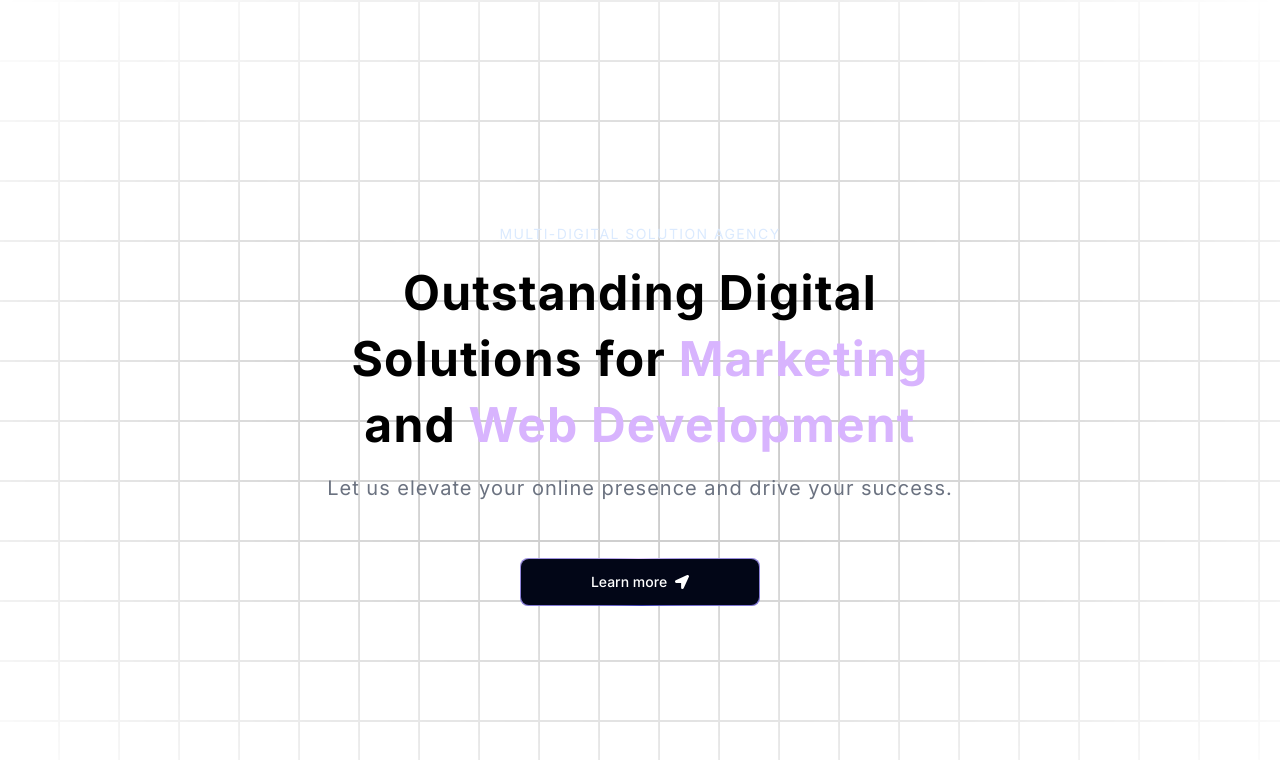
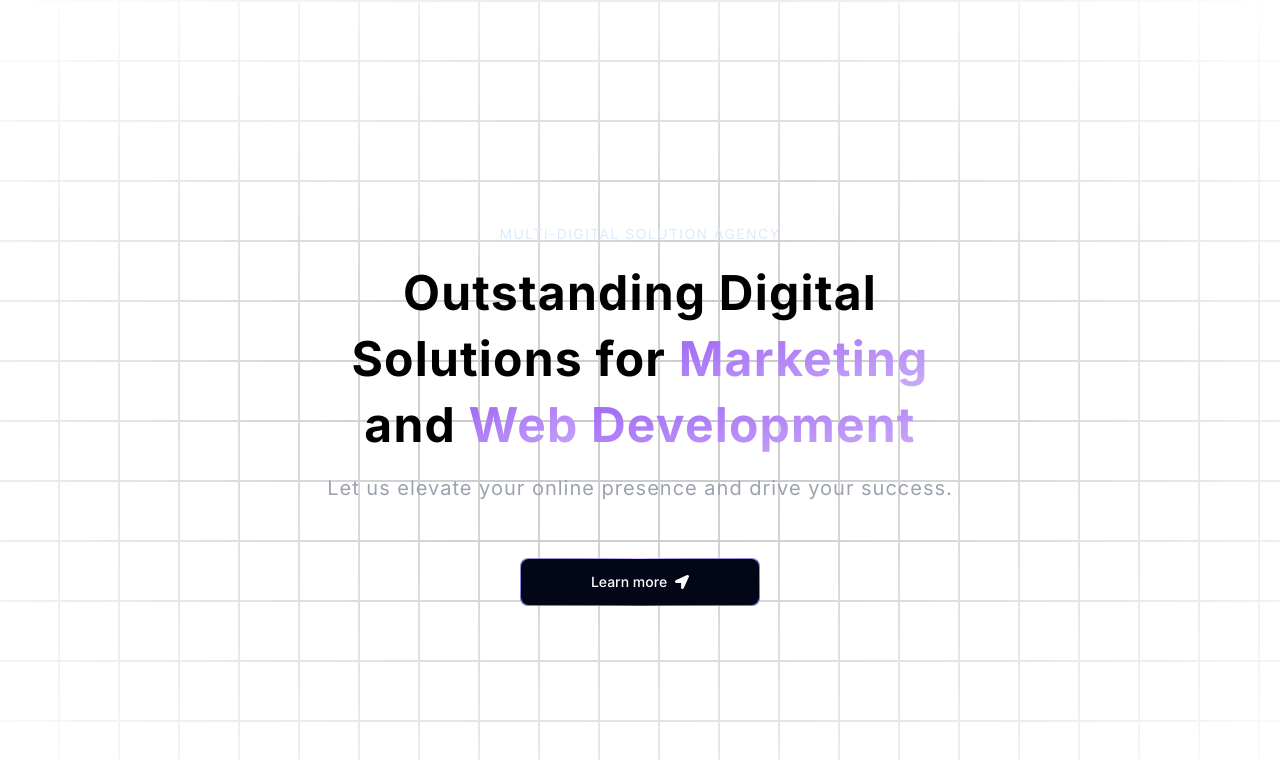
Before and after one commit to borisvicena/gosocial, a Next.js app: page / in a window 1280 px wide. Shown: the top 760 px of the page. Built offline with nearby package versions, Linux system fonts and the light colour scheme.

Commit message:
Updated Hero section

```diff
--- a/components/Hero.tsx
+++ b/components/Hero.tsx
@@ -24,7 +24,7 @@ const Hero = () => {
             className="text-center text-[40px] md:text-5xl lg:text-5xl"
             words="Outstanding Digital Solutions for Marketing and Web Development"
           />
-          <p className="text-center md:tracking-wider mb-4 text-sm md:text-lg lg:text-xl text-gray-500">
+          <p className="text-center md:tracking-wider mb-4 text-sm md:text-lg lg:text-xl text-gray-400">
             Let us elevate your online presence and drive your success.
           </p>
           <a href="#about">
--- a/components/ui/TextGenerate.tsx
+++ b/components/ui/TextGenerate.tsx
@@ -26,7 +26,11 @@ export const TextGenerateEffect = ({ words, className }: { words: string; classN
           return (
             <motion.span
               key={word + idx}
-              className={`${idx === 4 || idx > 5 ? "text-purple-300" : "dark:text-white text-black"} opacity-0`}
+              className={`${
+                idx === 4 || idx > 5
+                  ? "bg-gradient-to-br from-[#9e65f4] to-[#cbacf9] bg-clip-text text-transparent"
+                  : "dark:text-white text-black"
+              } opacity-0`}
             >
               {word}{" "}
             </motion.span>
```
